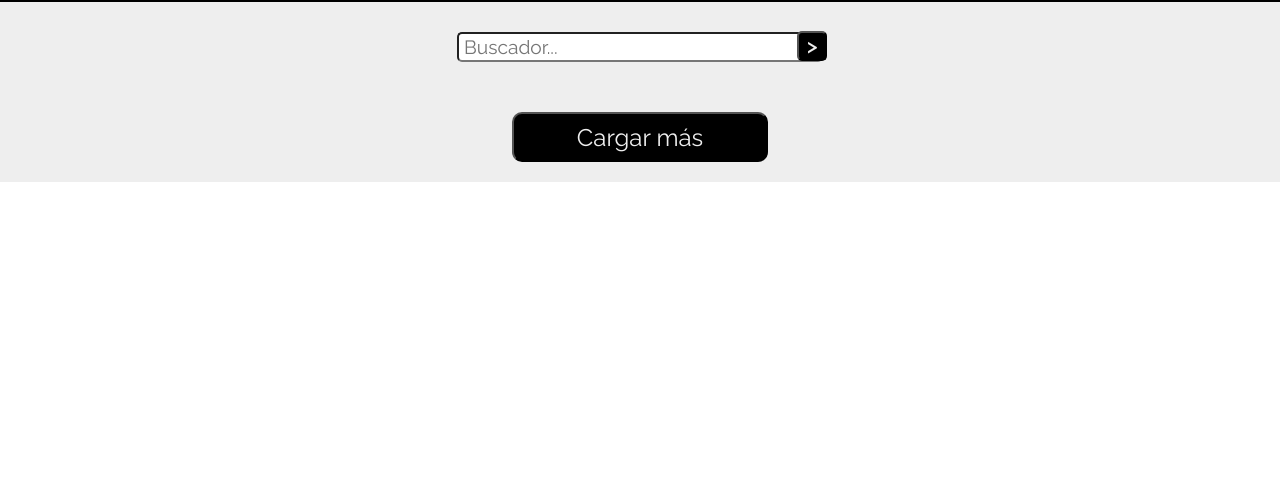
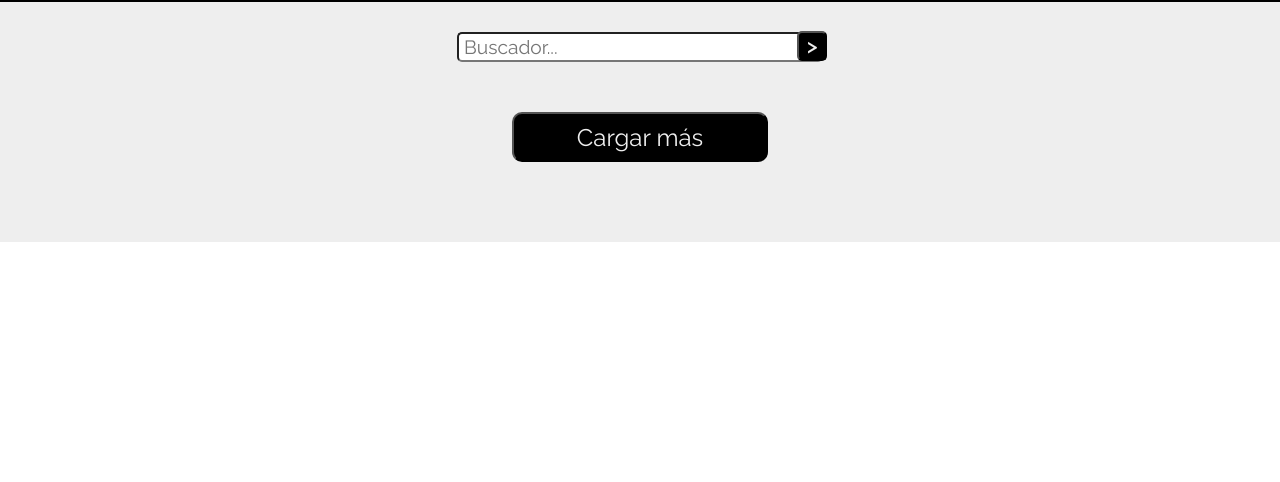
Before and after one commit to Neiroh/TheDWESProyect, a PHP site: page / in a window 1280 px wide. Shown: the part 100-582 px from the top of the page. Run offline with PHP 8.4, Linux system fonts and the light colour scheme.

Commit message:
Estilo hr2

```diff
--- a/GalorWeb/css/styles.css
+++ b/GalorWeb/css/styles.css
@@ -213,7 +213,7 @@ main {
     display: flex;
     flex-direction: column;
     justify-content: center;
-    margin-bottom: 30px;
+    padding-bottom: 60px;
 }
 
 
```
